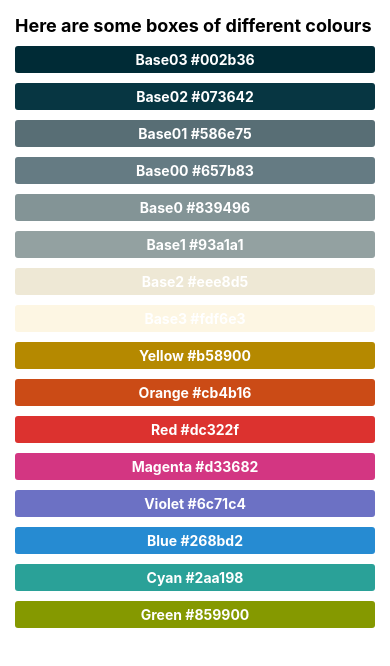
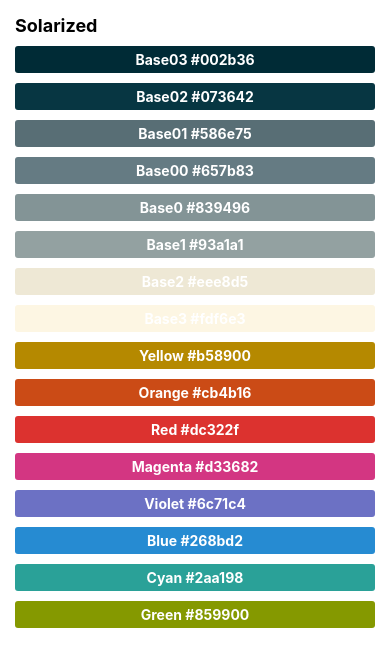
Before and after one commit to smfeest/reactnative-expo-tutorial, a React Native app: screen / in a window 390 px wide. Shown: the top 666 px of the page. Built offline with nearby package versions, Linux system fonts and the light colour scheme.

Commit message:
Add list header

```diff
--- a/App.tsx
+++ b/App.tsx
@@ -25,16 +25,15 @@
 
   return (
     <SafeAreaView>
-      <View style={styles.container}>
-        <Text style={styles.intro}>
-          Here are some boxes of different colours
-        </Text>
-        <FlatList
-          data={colorData}
-          renderItem={({ item }) => <ColorBox {...item} />}
-          keyExtractor={(item) => item.hexCode}
-        />
-      </View>
+      <FlatList
+        data={colorData}
+        renderItem={({ item }) => <ColorBox {...item} />}
+        keyExtractor={(item) => item.hexCode}
+        ListHeaderComponent={() => (
+          <Text style={styles.heading}>Solarized</Text>
+        )}
+        style={styles.list}
+      />
     </SafeAreaView>
   );
 };
@@ -42,10 +41,10 @@
 export default App;
 
 const styles = StyleSheet.create({
-  container: {
+  list: {
     padding: 15,
   },
-  intro: {
+  heading: {
     fontSize: 18,
     fontWeight: 'bold',
   },
```
